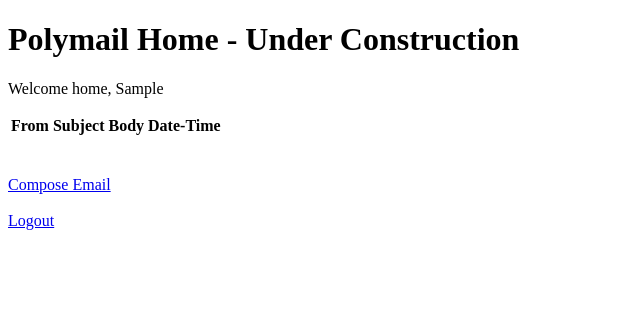
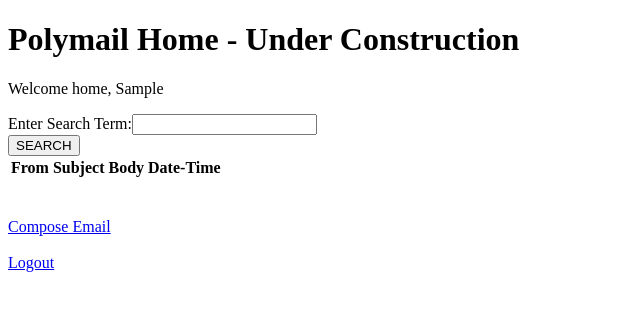
Before and after one commit to Intro-to-SE-Lab-Fall-20/Group-4, a Django app: page / in a window 1280 px wide. Shown: the top 311 px of the page, without its empty margins (0-640 px from the left). Run offline with Django 3.2, Linux system fonts and the light colour scheme; the visitor is signed in with stand-in values (Sample User, id 1); lists and menus that the app fills with data are empty.

Commit message:
Added basic search bar front end.

```diff
--- a/polymail/polymail/forms.py
+++ b/polymail/polymail/forms.py
@@ -7,3 +7,6 @@ class EmailForm(forms.Form):
         cc = forms.CharField(label="cc", max_length=90)
         body = forms.CharField(label="Body", widget=forms.Textarea)
         attachment = forms.Field(label="attachment", widget = forms.FileInput)
+
+class SearchForm(forms.Form):
+        search_query = forms.CharField(label="Enter Search Term")
--- a/polymail/polymail/views.py
+++ b/polymail/polymail/views.py
@@ -1,10 +1,11 @@
 from django.contrib.auth import logout
 from django.shortcuts import redirect, render
 
-from polymail.forms import EmailForm
+from polymail.forms import EmailForm, SearchForm
 
 def index(request):
-    return render(request, 'main/index.html')
+    form = SearchForm()
+    return render(request, 'main/index.html', {"form":form})
 
 def compose(request):
     if request.method == 'GET':
--- a/polymail/templates/main/index.html
+++ b/polymail/templates/main/index.html
@@ -12,6 +12,12 @@
         Welcome  home, {{ request.user.first_name }}
     </p>
 
+    <form method="post">
+        {{ form }}
+        <div class="form-actions">
+            <button type="submit">SEARCH</button>
+        </div>
+    </form>
 
     <table class="table">
         <thead>
```
